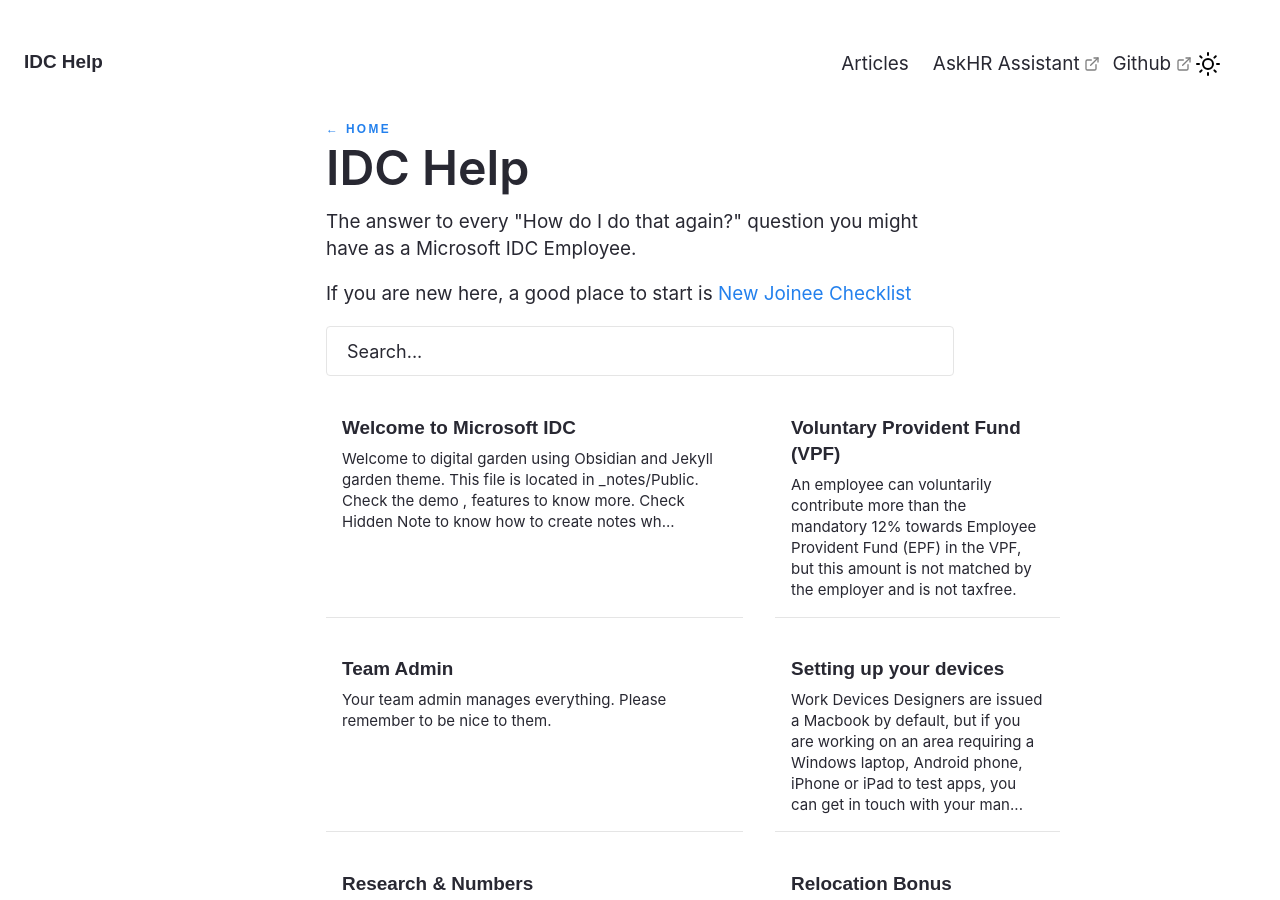
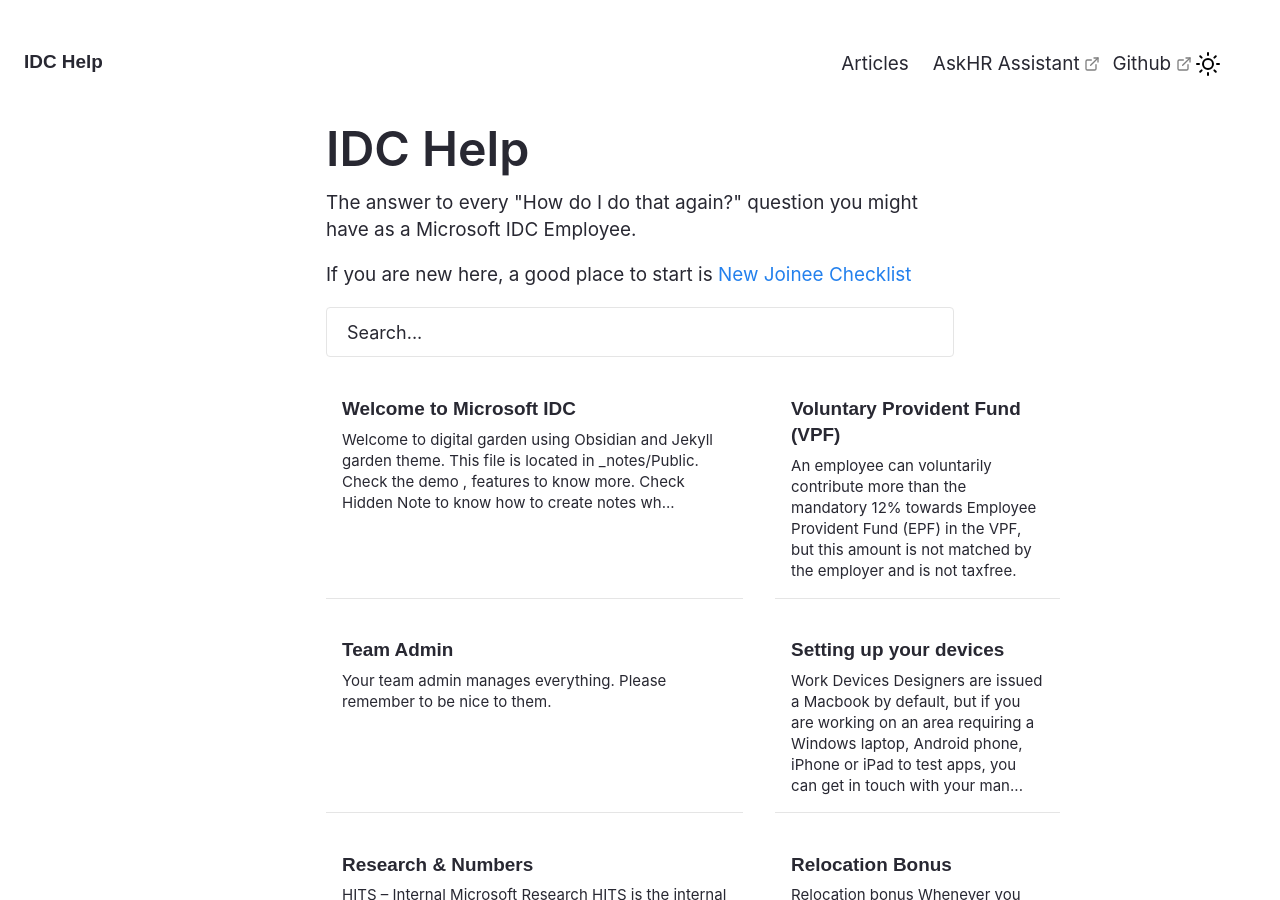
Before and after one commit to akademi-archive/akademi-archive.github.io, a Jekyll site: the page built from pages/index.md, in a window 1280 px wide and 900 px high. Built offline with Jekyll 4.4.1, drawn with Linux system fonts in a browser that asks for light colours; some web fonts are replaced.

Commit message:
Remove home shortcut

```diff
--- a/_layouts/Post.html
+++ b/_layouts/Post.html
@@ -81,7 +81,7 @@
                     {%- else -%}
                             <!--- Show Feed Part -->
                 <div class="column is-6-widescreen  is-8-desktop is-8-tablet is-12-mobile">
-                            <h5 class="meta-title"><a href="/">← Home</a></h5>
+
                             <div class="jumbo">{{page.title}}</div>
                             {%- include FeedContent.html -%}
                             {%- include Feed.html -%}
@@ -93,7 +93,7 @@
             <!--- Notes Feed Layout-->
             {%- if page.feedformat -%}
             <div class="column is-6-widescreen  is-8-desktop is-8-tablet is-12-mobile">
-                <h5 class="meta-title"><a href="/">← Home</a></h5>
+
                     <div class="jumbo">{{page.title}}</div>
                     {%- include Content.html -%}
                     {%- include Feed.html -%}
@@ -131,7 +131,7 @@
             <!--- Post Feed Layout-->
             {%- if page.permalink == "/posts" -%}
             <div class="column is-6-widescreen  is-8-desktop is-8-tablet is-12-mobile">
-                <h5 class="meta-title"><a href="/">← Home</a></h5>
+
                 <div class="jumbo">{{page.title}}</div>
                     {%- include Content.html -%}
                     {% for post in site.posts %}
```
